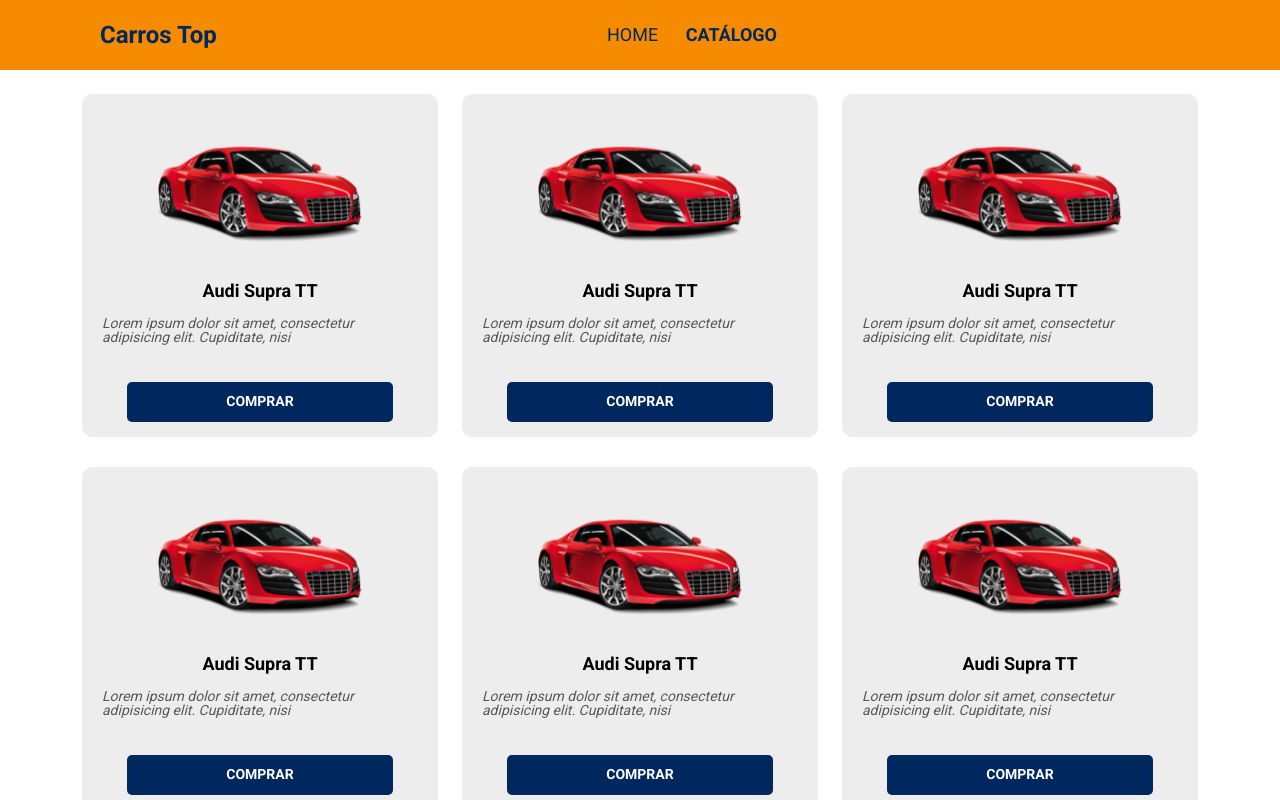
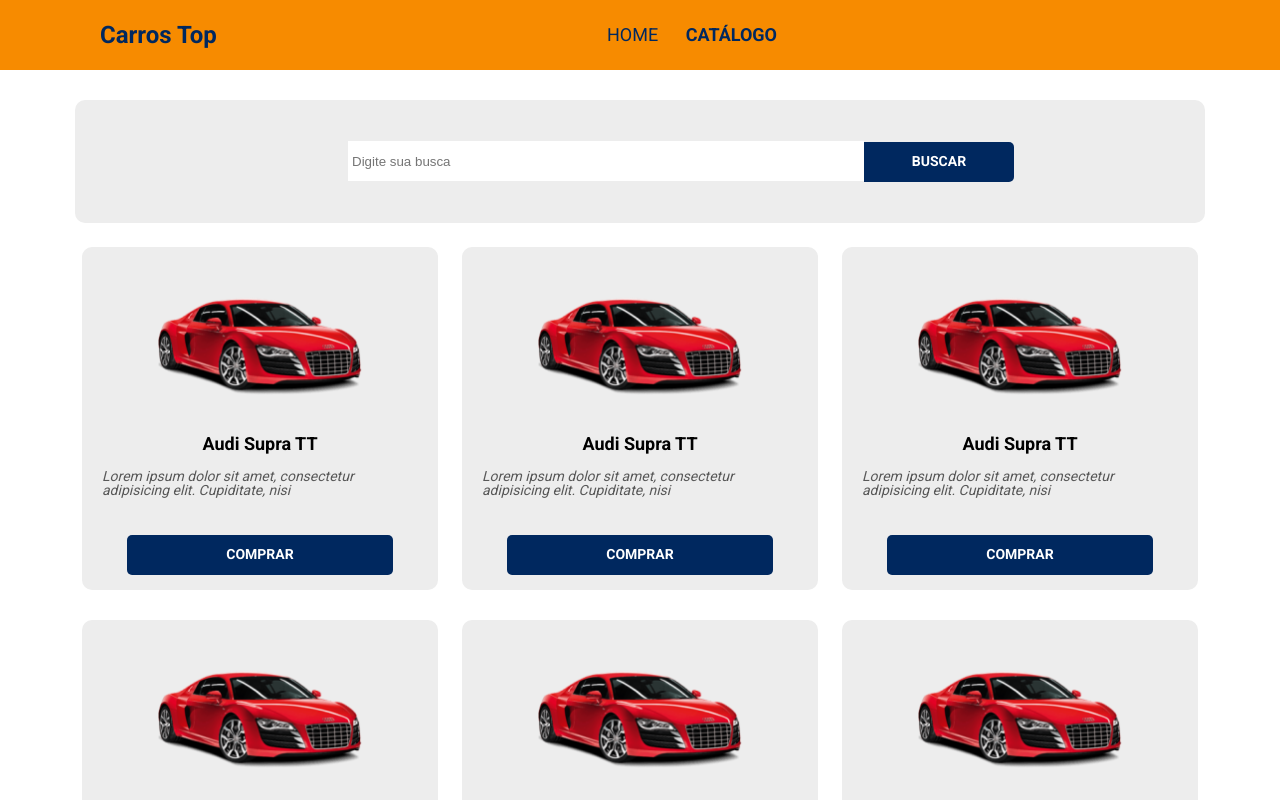
Before and after one commit to tiagogomes187/bds07, a React (Create React App) app in the folder frontweb/: page /products in a window 1280 px wide. Shown: the top 800 px of the page. Built offline with nearby package versions, Linux system fonts and the light colour scheme.

Commit message:
Project finish

```diff
--- a/frontweb/src/App.css
+++ b/frontweb/src/App.css
@@ -35,3 +35,12 @@
     font-size: 14px;
     text-transform: uppercase;
 }
+
+.base-btn-card {
+    display: flex;
+    flex-direction: column;
+    justify-content: center;
+    align-items: center;
+    border-radius: 10px;
+    background-color: #EDEDED;
+}
--- a/frontweb/src/components/ButtonIcon/index.tsx
+++ b/frontweb/src/components/ButtonIcon/index.tsx
@@ -3,7 +3,7 @@
 
 const ButtonIcon = () => {
   return (
-    <div className="btn-card-home">
+    <div className="base-btn-card btn-card-home">
       <div className="btn-content-container">
         <div>
           <Link to="/products">
--- a/frontweb/src/components/ButtonIcon/styles.css
+++ b/frontweb/src/components/ButtonIcon/styles.css
@@ -1,14 +1,8 @@
 .btn-card-home {
-    display: flex;
-    flex-direction: column;
     margin-top: 21px;
     margin-bottom: 121px;
     margin-right: 10px;
     margin-left: 10px;
-    justify-content: center;
-    align-items: center;
-    border-radius: 10px;
-    background-color: #EDEDED;
 }
 
 .btn-content-container {
--- /dev/null
+++ b/frontweb/src/components/ButtonSearch/index.tsx
@@ -0,0 +1,22 @@
+import './styles.css';
+
+const ButtonSearch = () => {
+  return (
+    <>
+      <div className="base-btn-card card-container-search">
+        <div className="btn-content-cantainer-search">
+          <div className="car-search-form">
+            <form action="" className="car-filter-form">
+              <input type="text" placeholder="Digite sua busca"></input>
+              <button className="btn base-button btn-search">
+                <h6>BUSCAR</h6>
+              </button>
+            </form>
+          </div>
+        </div>
+      </div>
+    </>
+  );
+};
+
+export default ButtonSearch;
--- /dev/null
+++ b/frontweb/src/components/ButtonSearch/styles.css
@@ -0,0 +1,139 @@
+.card-container-search {
+    display: flex;
+    justify-content: space-around;
+    flex-direction: column;
+    min-width: 296px;
+    min-height: 86px;
+    text-align: center;
+    margin-left: 12px;
+    margin-right: 12px;
+    margin-top: 20px;
+}
+
+.car-filter-form input {
+    height: 40px;
+}
+
+.btn-content-cantainer-search {
+    display: flex;
+    justify-content: space-around;
+    min-width: 276px;
+}
+
+input {
+    text-rendering: auto;
+    color: -internal-light-dark(black, white);
+    letter-spacing: normal;
+    word-spacing: normal;
+    text-transform: none;
+    text-indent: 0px;
+    text-shadow: none;
+    display: inline-block;
+    text-align: start;
+    appearance: auto;
+    background-color: -internal-light-dark(rgb(255, 255, 255), rgb(59, 59, 59));
+    -webkit-rtl-ordering: logical;
+    cursor: text;
+    margin: 0em;
+    font: 400 13.3333px Arial;
+    padding: 1px 2px;
+    border-width: 2px;
+    border-style: inset;
+    border-top-style: inset;
+    border-right-style: inset;
+    border-bottom-style: inset;
+    border-left-style: inset;
+    border-color: transparent;
+    border-image: initial;
+}
+
+.btn-search {
+    width: 77px;
+    height: 40px;
+    border-radius: 0 5px 5px 0;
+}
+
+@media (min-width: 576px) {
+    .card-container-search {
+        display: flex;
+        justify-content: space-around;
+        flex-direction: column;
+        min-width: 500px;
+        min-height: 123px;
+        text-align: center;
+        margin-left: 30px;
+        margin-right: 30px;
+        margin-top: 30px;
+    }
+    .btn-content-cantainer-search {
+        display: flex;
+        justify-content: space-around;
+        min-width: 494px;
+        margin-left: 20px;
+    }
+    .car-search-form input {
+        min-width: 320px;
+    }
+    .btn-search {
+        margin-right: 16px;
+        width: 160px;
+        height: 40px;
+        border-radius: 0 5px 5px 0;
+    }
+}
+
+@media (min-width: 768px) {
+    .card-container-search {
+        display: flex;
+        justify-content: space-around;
+        flex-direction: column;
+        min-width: 650px;
+        min-height: 123px;
+        text-align: center;
+        margin-left: 35px;
+        margin-right: 35px;
+        margin-top: 30px;
+    }
+    .btn-content-cantainer-search {
+        display: flex;
+        align-items: center;
+        min-width: 650px;
+        margin-left: 20px;
+    }
+    .car-search-form input {
+        min-width: 516px;
+    }
+    .car-filter-form {
+        width: 700px;
+    }
+    .btn-search {
+        width: 150px;
+    }
+}
+
+@media (min-width: 992px) {
+    .card-container-search {
+        min-width: 700px;
+        margin-left: 30px;
+        margin-right: 30px;
+        margin-top: 30px;
+    }
+}
+
+@media (min-width: 1280px) {
+    .card-container-search {
+
+        margin-left: 75px;
+        margin-right: 75px;
+        margin-top: 30px;
+    }
+
+    .btn-content-cantainer-search {
+        margin-left: 98px;
+
+    }
+
+    .car-search-form {
+        min-width: 584px;
+    }
+}
--- a/frontweb/src/pages/Catalog/index.tsx
+++ b/frontweb/src/pages/Catalog/index.tsx
@@ -1,7 +1,10 @@
+import ButtonSearch from 'components/ButtonSearch';
 import ProductCard from 'components/ProductCard';
 
 const Catalog = () => {
   return (
+    <>
+      <ButtonSearch />
       <div className="container my-4">
         <div className="row">
           <div className="col-sm-6 col-lg-4">
@@ -29,6 +32,7 @@
           </div>
         </div>
       </div>
+    </>
   );
 };
 
```
Lines whose indentation alone changed are shown as unchanged.
